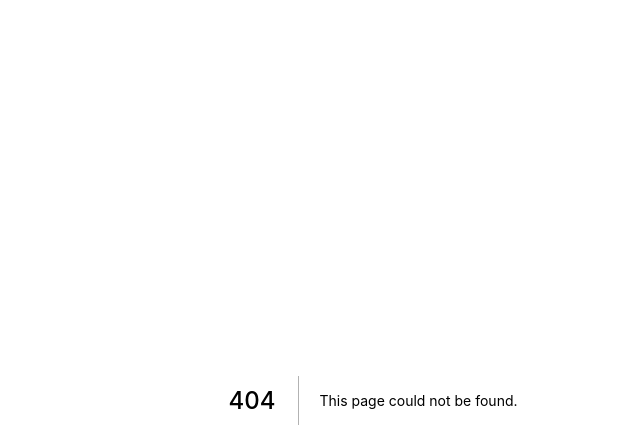
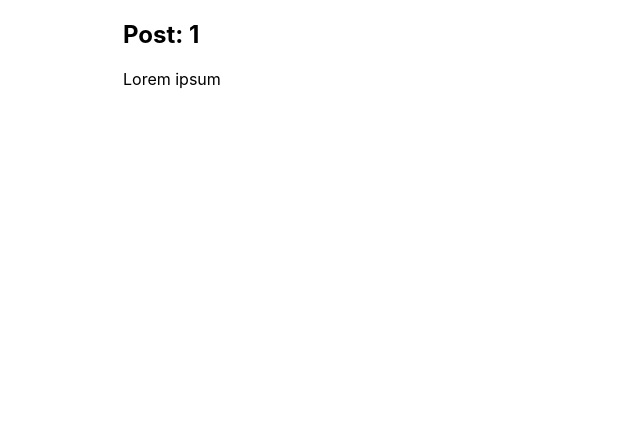
Before and after one commit to srichmond3000/my-nextjs-blog, a Next.js app: page /posts/1 in a window 1280 px wide. Before the commit this address had no page. Shown: the top 448 px of the page, without its empty margins (267-907 px from the left). Built offline with nearby package versions, Linux system fonts and the light colour scheme.

Commit message:
Add dynamic routes

```diff
--- /dev/null
+++ b/pages/posts/[title].tsx
@@ -0,0 +1,14 @@
+import { Article } from '../../components/Article';
+import { useRouter } from 'next/router';
+
+export default function Post() {
+  const router = useRouter();
+  const { title } = router.query;
+
+  return (
+    <Article>
+      <h1>Post: {title}</h1>
+      <p>Lorem ipsum</p>
+    </Article>
+  );
+}
```
